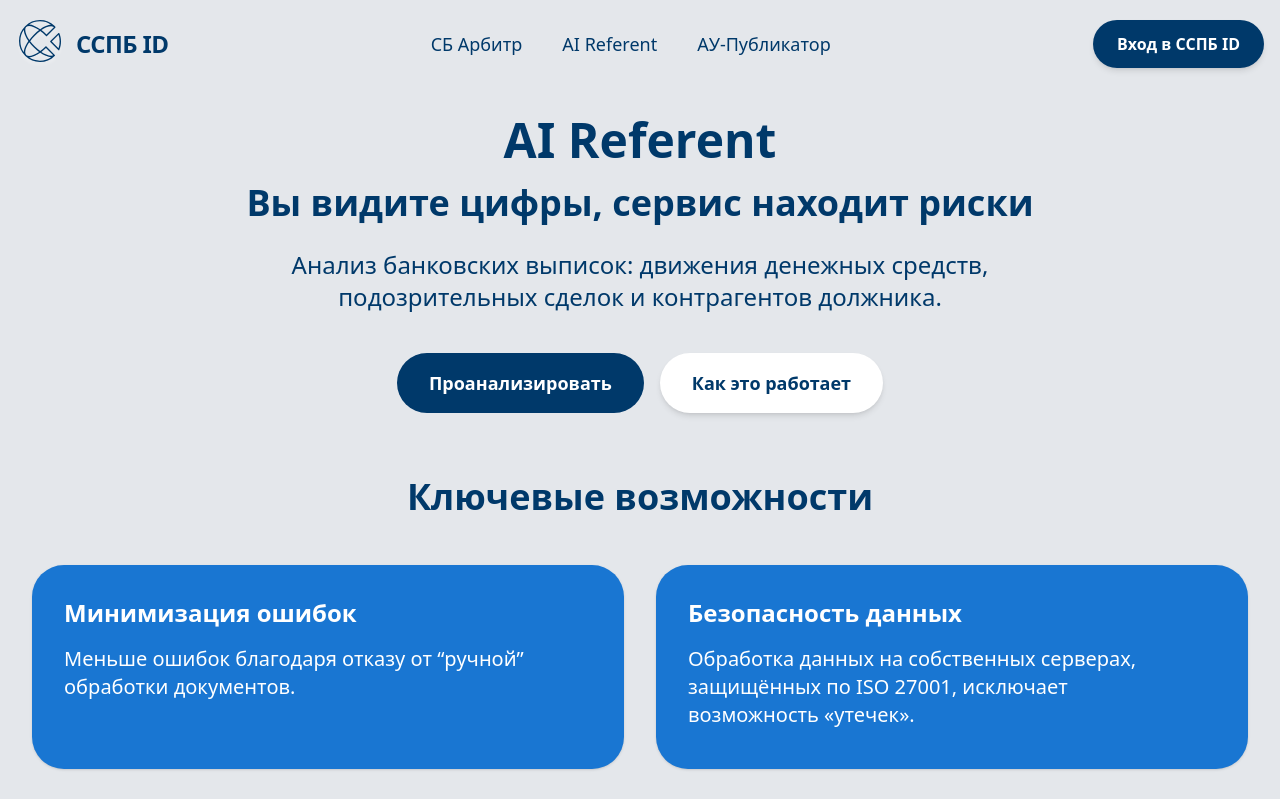
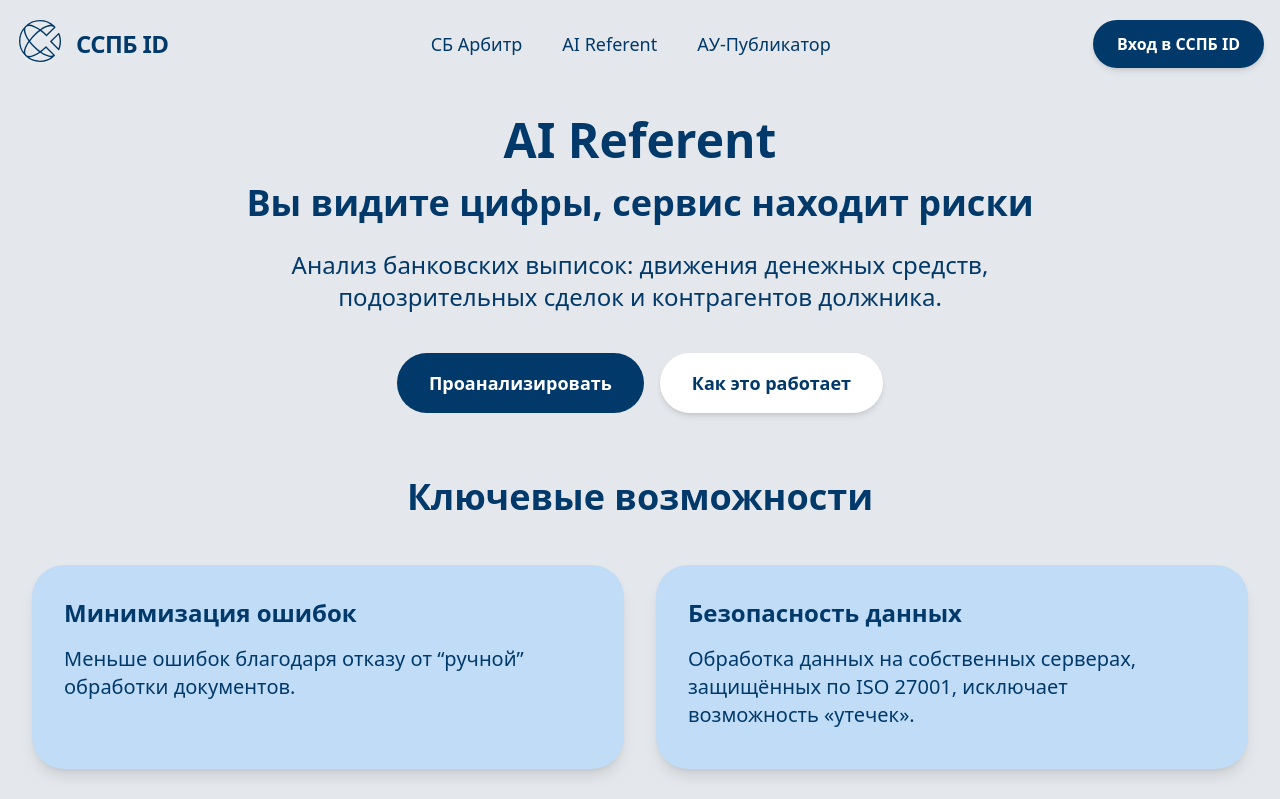
Before and after one commit to Wladislava1/work, a React (Vite) app: page /ai-referent in a window 1280 px wide. Shown: the top 799 px of the page. Built offline with nearby package versions, Linux system fonts and the light colour scheme.

Commit message:
bg blue light

```diff
--- a/src/pages/ProductPageDesktop.jsx
+++ b/src/pages/ProductPageDesktop.jsx
@@ -167,10 +167,10 @@
             return (
                 <div
                     key={i}
-                    className={`bg-[#1976d2] p-8 rounded-[32px] shadow-sm hover:shadow-xl transition-all duration-300 flex flex-col h-full ${gridSpan}`}
+                    className={`bg-[#c0dcf7] p-8 rounded-[32px] shadow-lg hover:shadow-2xl transition-all duration-300 flex flex-col h-full ${gridSpan}`}
                 >
-                    <h3 className="text-2xl font-bold mb-4 text-white whitespace-pre-line">{feat.title}</h3>
-                    <p className="text-xl text-white mb-2 flex-grow whitespace-pre-line">{feat.text}</p>
+                    <h3 className="text-2xl font-bold mb-4 text-[#00396a] whitespace-pre-line">{feat.title}</h3>
+                    <p className="text-xl text-[#00396a] mb-2 flex-grow whitespace-pre-line">{feat.text}</p>
                 </div>
             );
         })}
--- a/src/pages/ProductPageMobile.jsx
+++ b/src/pages/ProductPageMobile.jsx
@@ -156,9 +156,9 @@
                 <h2 className="text-2xl font-extrabold text-center text-[#00396a] mb-8">Ключевые возможности</h2>
                 <div className="grid gap-4">
                     {data.features.map((feat, i) => (
-                        <div key={i} className="bg-[#1976d2] p-6 rounded-3xl shadow-sm">
-                            <h3 className="text-lg font-bold mb-2 text-white">{feat.title}</h3>
-                            <p className="text-base text-white">{feat.text}</p>
+                        <div key={i} className="bg-[#c0dcf7] p-6 rounded-3xl shadow-sm">
+                            <h3 className="text-lg font-bold mb-2 text-[#00396a]">{feat.title}</h3>
+                            <p className="text-base text-[#00396a]">{feat.text}</p>
                         </div>
                     ))}
                 </div>
```
